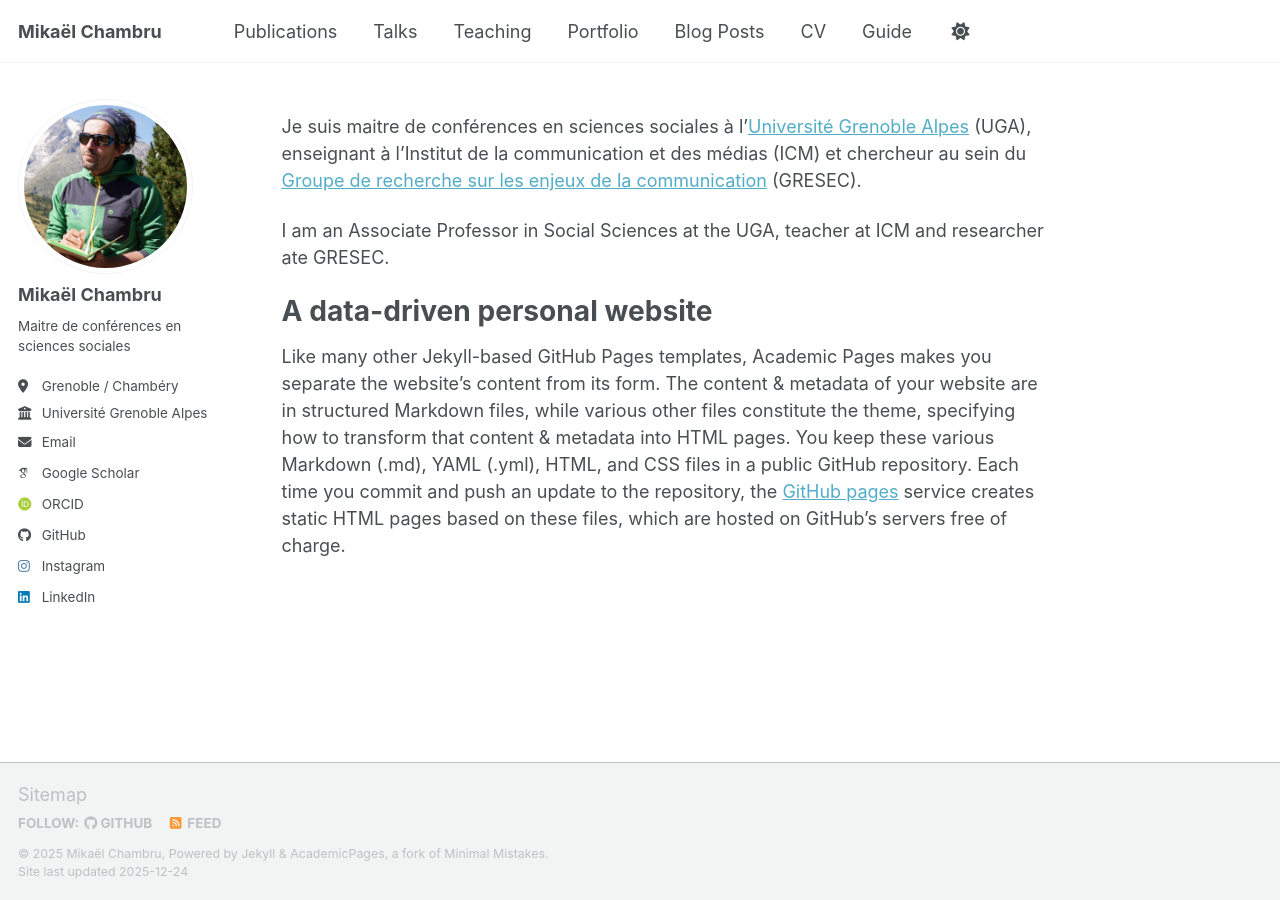
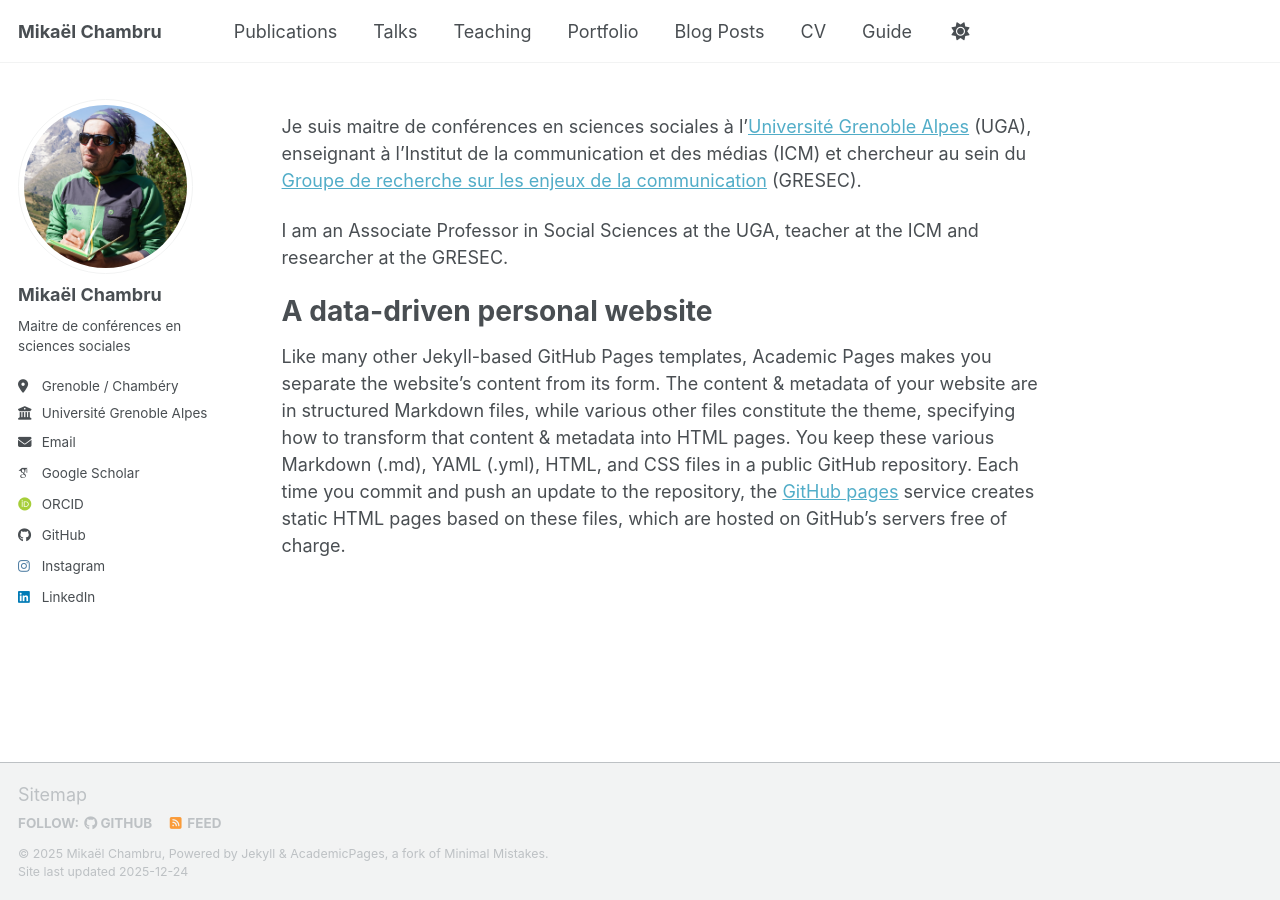
Before and after one commit to mikaelchambru/mikaelchambru.github.io, a Jekyll site: the page built from _pages/about.md, in a window 1280 px wide. Built offline with Jekyll 4.4.1, drawn with Linux system fonts in a browser that asks for light colours; some web fonts are replaced; a script bundle is joined from its source files by our own code; library files that are not in the unit come from our copies.

Commit message:
Update about.md

```diff
--- a/_pages/about.md
+++ b/_pages/about.md
@@ -9,7 +9,7 @@ redirect_from:
 
 Je suis maitre de conférences en sciences sociales à l'[Université Grenoble Alpes](https://www.univ-grenoble-alpes.fr) (UGA), enseignant à l'Institut de la communication et des médias (ICM) et chercheur au sein du [Groupe de recherche sur les enjeux de la communication](https://gresec.univ-grenoble-alpes.fr) (GRESEC).
 
-I am an Associate Professor in Social Sciences at the UGA, teacher at ICM and researcher ate GRESEC.
+I am an Associate Professor in Social Sciences at the UGA, teacher at the ICM and researcher at the GRESEC.
 
 A data-driven personal website
 ======
```
